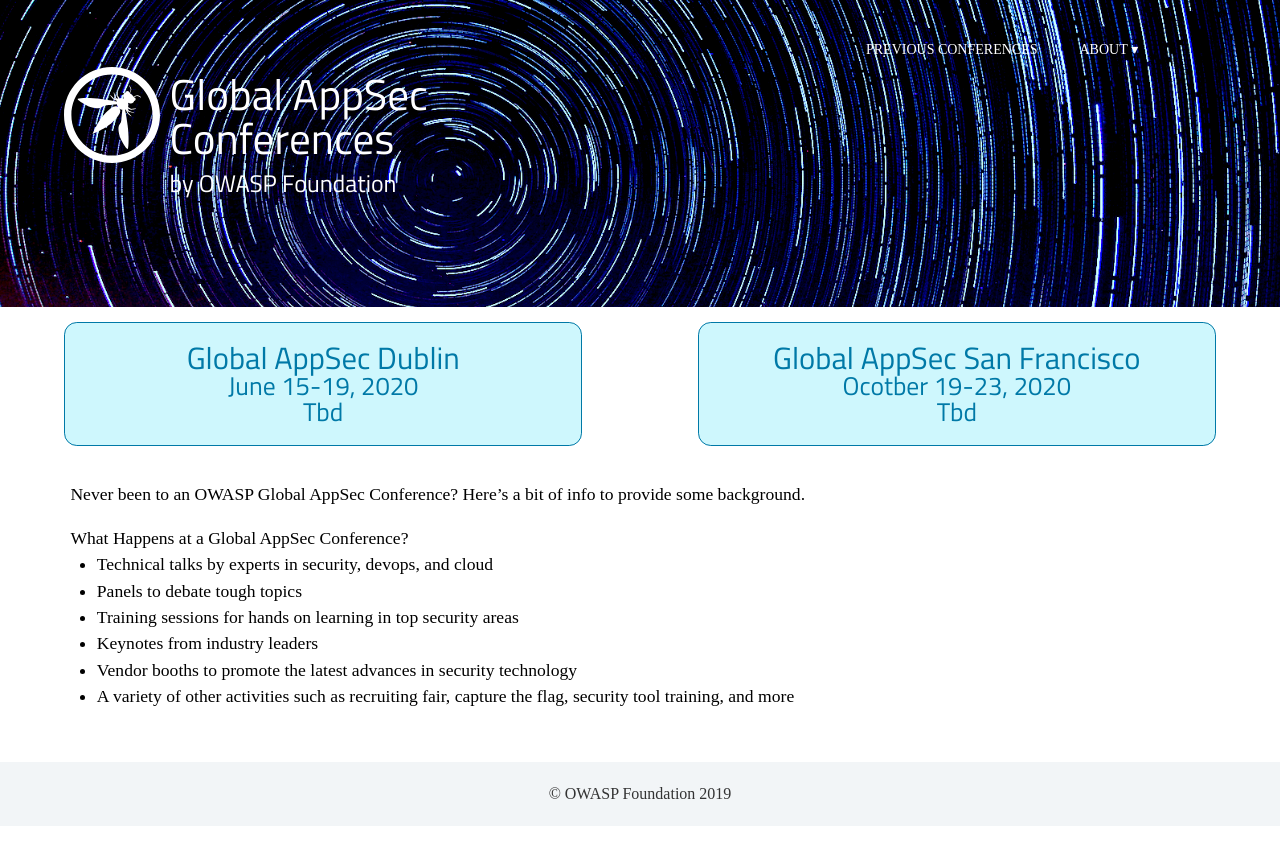
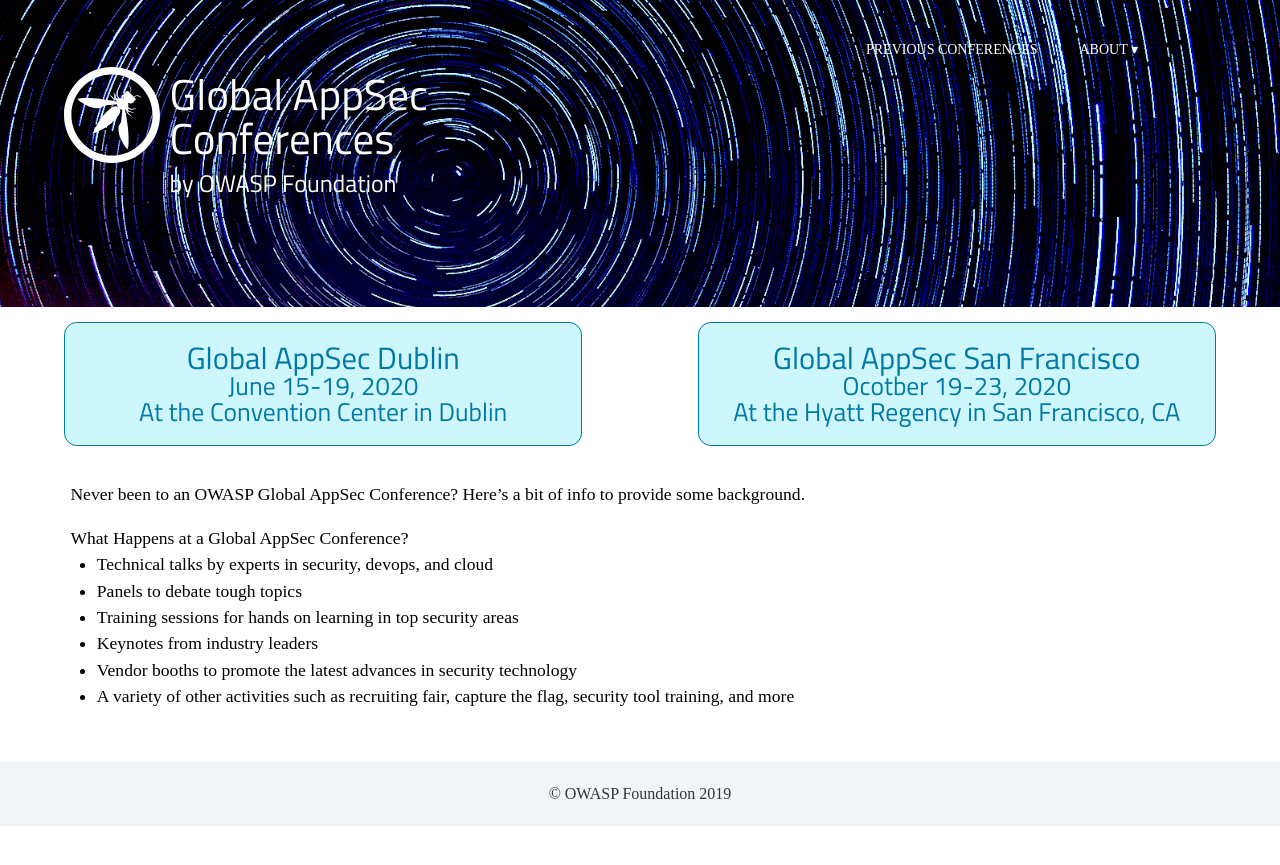
Before and after one commit to OWASP/GlobalAppSecHome, a Jekyll site: the page built from index.html, in a window 1280 px wide. Shown: the top 865 px of the page. Built offline with Jekyll 4.4.1, drawn with Linux system fonts in a browser that asks for light colours; some web fonts are replaced.

Commit message:
Update index.html

```diff
--- a/index.html
+++ b/index.html
@@ -9,14 +9,14 @@
 	<div class="container">
 
 			<a href="https://dublin.globalappsec.org/">Global AppSec Dublin</a>
-			<p>June 15-19, 2020<br>Tbd</p>
+			<p>June 15-19, 2020<br>At the Convention Center in Dublin</p>
 
 	</div>
 
 	<div class="container">
 
 			<a href="https://sf.globalappsec.org/">Global AppSec San Francisco</a>
-			<p>Ocotber 19-23, 2020<br>Tbd</p>
+			<p>Ocotber 19-23, 2020<br>At the Hyatt Regency in San Francisco, CA</p>
 
 	</div>
 </div>
```
